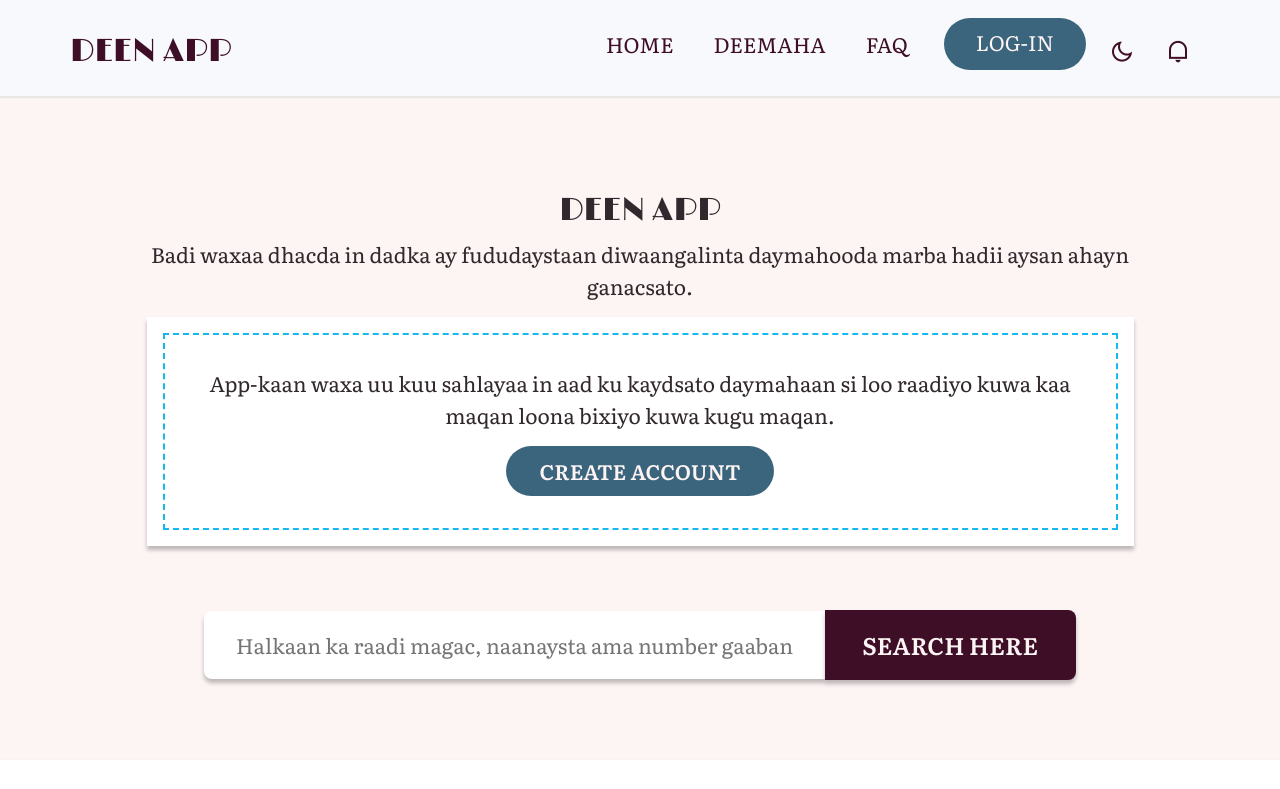
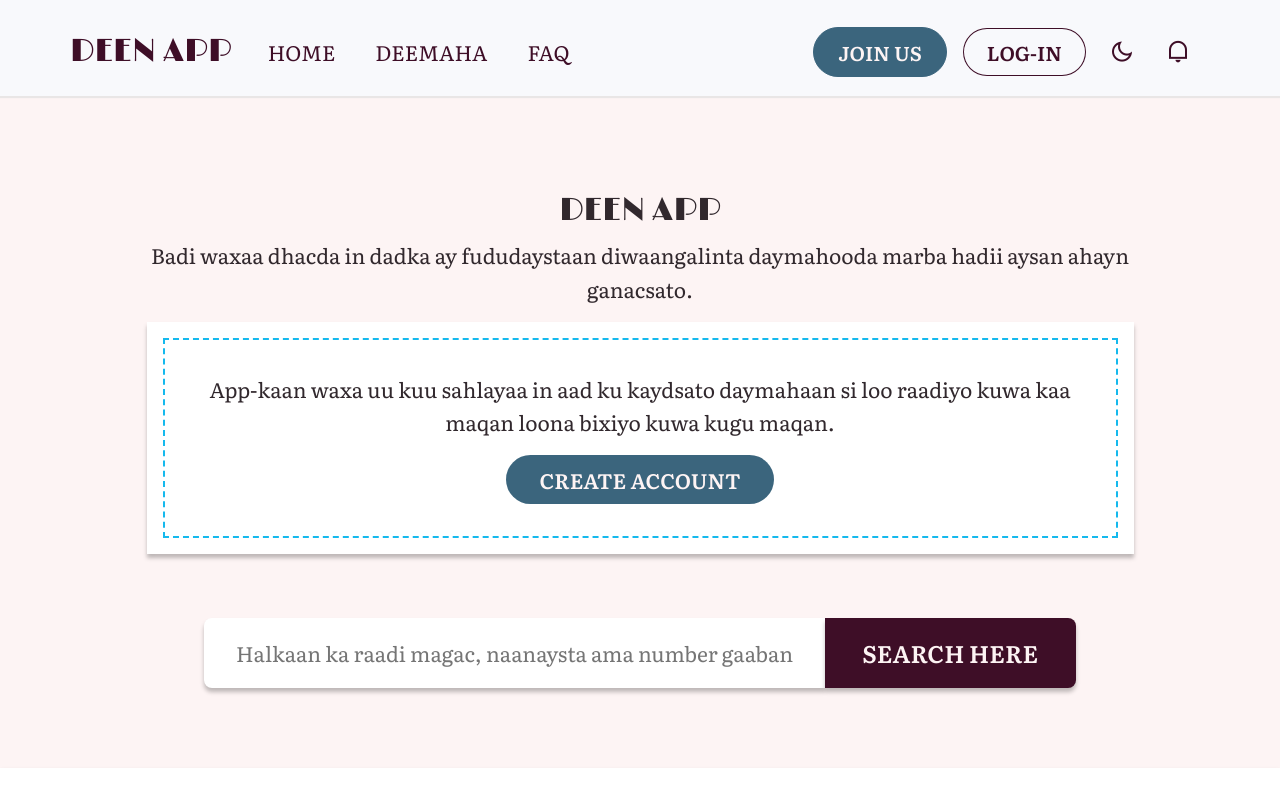
Before and after one commit to awaleH12/deen-app, a Django app: page /deen_app/ in a window 1280 px wide. Shown: the top 789 px of the page. Run offline with Django 5.2, Linux system fonts and the light colour scheme; some libraries are stand-ins or nearby versions.

Commit message:
navbar updated and added, join us button, html semetic structure updated

```diff
--- a/deenproject/deen_app/static/css/navbar.css
+++ b/deenproject/deen_app/static/css/navbar.css
@@ -1,6 +1,49 @@
 /*=============== GOOGLE FONTS ===============*/
 @import url("https://fonts.googleapis.com/css2?family=Montserrat:wght@400;600&display=swap");
 @import url('https://fonts.googleapis.com/css2?family=Limelight&family=Literata:ital,opsz,wght@0,7..72,200..900;1,7..72,200..900&display=swap');
+
+/* Minimal Reset CSS */
+* {
+  margin: 0;
+  padding: 0;
+  box-sizing: border-box;
+}
+
+html {
+  font-size: 100%; /* 1rem = 16px */
+  scroll-behavior: smooth;
+}
+
+body {
+  font-family: var(--body-font);
+  font-size: var(--normal-font-size);
+  line-height: 1.6;
+
+}
+
+img {
+  max-width: 100%;
+  height: auto;
+  display: block;
+}
+
+button, input, textarea {
+  font-family: inherit;
+  font-size: inherit;
+  border: none;
+  background: none;
+  cursor: pointer;
+}
+
+ul, ol {
+  list-style: none;
+}
+
+a {
+  text-decoration: none;
+  color: inherit;
+}
+
 /*=============== VARIABLES CSS ===============*/
 :root {
   --header-height: 3.5rem;
@@ -52,21 +95,13 @@ body.dark-mode {
 /*========== Responsive typography ==========*/
 
 
-ul {
-  list-style: none;
-
-}
-
-a {
-  text-decoration: none;
-}
 
 
 /*=============== HEADER ===============*/
 .logo_text{
   font-family: "Limelight", sans-serif;
-  font-weight: 400;
-  font-size: 32px;
+  font-weight: var(--font-regular);
+  font-size: 2rem;
   font-style: normal;
   color: var(--primary-color);
 
@@ -81,13 +116,18 @@ a {
   border-bottom: 1px solid var(--bottom-border-color);
   box-shadow: 0 1px 1px var(--bottom-border-color);
   z-index: var(--z-fixed);
+  padding: 0;
+  margin: 0;
 
 }
 
 /*=============== NAV ===============*/
 .nav{
   height: var(--header-height);
-
+  display: flex;
+  justify-content: space-between;
+  align-items: center;
+  gap: 1rem;
 }
 
 .nav__burger,
@@ -96,23 +136,72 @@ a {
   color: var(--primary-color);
 }
 .nav__data{
-  width: 100%;
-  height: 100%;
+
   display: flex;
-  justify-content: space-between;
+  gap: 1rem;
   align-items: center;
+
+
 }
 .nav__logo{
   display: inline-flex;
   align-items: center;
 
 
+
 }
+
 
 .nav__toggle{
   position: relative;
   width: 40px;
   height: 40px;
+
+
+}
+.join_us_btn{
+  display: flex;
+  justify-content: center;
+  align-items: center;
+  background-color: var(--tertiary-color);
+  color: var(--body-color);
+  padding: 0.5rem 1.5rem;
+  font-family: var(--menu-font-family);
+  font-weight: var(--font-semi-bold);
+  font-size: 1.25rem;
+  border-radius: 47px;
+  border: 1px solid var(--tertiary-color);
+  transition: background-color .3s, transform .3s;
+
+}
+.join_us_btn:hover{
+  background-color: var(--primary-color);
+  color: var(--body-color);
+
+}
+.login_bt{
+  display: flex;
+  justify-content: center;
+  align-items: center;
+
+  color: var(--primary-color);
+  padding: 0.5rem 1.5rem;
+  font-family: var(--menu-font-family);
+  font-weight: var(--font-semi-bold);
+  font-size: 1.25rem;
+  border-radius: 47px;
+  box-shadow: inset 0 0 0 1px var(--primary-color);
+  transition: background-color .3s, transform .3s;
+
+}
+.login_bt:hover{
+  background-color: var(--primary-color);
+  color: var(--body-color);
+
+}
+.nav__list{
+  padding: 0;
+  margin: 0;
 
 }
 .nav__burger,
@@ -150,6 +239,7 @@ a {
   .nav__list{
     background-color: var(--primary-color);
     /* padding-top: 1rem; */
+
   }
   .nav__toggle i{
     margin-right: 1rem;
@@ -200,32 +290,17 @@ a {
   background-color: var(--bottom-border-color); /* Line color */
   transition: width 0.45s ease; /* Smooth transition for the line */
 }
-.login_btn::after{
-  content: '';
-  position: absolute;
-  bottom: 0;
-  left: 0;
-  width: 0; /* Initially hidden */
-  height: 2px; /* Line height */
-  background-color: var(--bottom-border-color); /* Line color */
-  transition: width 0.45s ease; /* Smooth transition for the line */
-}
+
 
 .nav__link:hover::after {
   width: 100%; /* Expands the line on hover */
 }
-.login_btn:hover::after{
-  width: 100%; /* Expands the line on hover */
-}
-.login_btn:hover{
-  background-color: var(--black-color-light);
-  color: var(--white-color);
-  transform: scale(1.05);
-}
+
+
 
 .nav__link:hover {
   background-color: var(--black-color-light);
-  color: var(--white-color);
+  color: var(--primary-color);
   transform: scale(1.05); /* Slight zoom effect */
 }
 
@@ -254,7 +329,7 @@ a {
   transform: rotate(90deg);
 }
 
-.nav__dropdown {
+/* .nav__dropdown {
   position: absolute;
   top: 100%;
   left: 0;
@@ -274,7 +349,7 @@ a {
 .nav__dropdown-item:hover {
   background-color: var(--primary-color);
   color: var(--white-color);
-}
+} */
 
 .nav__link:hover .nav__dropdown {
   opacity: 1;
@@ -283,9 +358,11 @@ a {
 
 /* Dark Mode Toggle and Notification Icon */
 .nav__icons {
+
   display: flex;
   align-items: center; /* Vertically align icons */
   gap: 1rem; /* Add spacing between icons */
+
 }
 
 .nav__icon {
@@ -306,19 +383,10 @@ a {
   color: var(--tertiary-color); /* Add hover effect */
 }
 
-/* Ensure the login button aligns with the icons */
-.login_btn {
-  display: flex;
-  justify-content: center;
-  align-items: center;
-  background-color: var(--tertiary-color);
-  color: var(--body-color);
-  padding: 0.5rem 1.5rem;
-  font-family: var(--menu-font-family);
-  font-weight: var(--font-regular);
-  font-size: 1rem;
-  border-radius: 47px;
-  transition: background-color 0.3s ease, transform 0.3s ease;
+
+.nav__icon:focus {
+  outline: 2px solid var(--primary-color);
+  outline-offset: 2px;
 }
 
 .login_btn:hover {
--- a/deenproject/deen_app/templates/deen_app/home/index.html
+++ b/deenproject/deen_app/templates/deen_app/home/index.html
@@ -1,6 +1,8 @@
 {% extends "deen_app/layouts/base.html" %}
 {% load static %}
-
+{% block title %}
+Deen App - Home
+{% endblock %}
 {% block content %}
 
 <section class="section1 hero dark-mode container">
@@ -14,7 +16,7 @@
         <p>
           App-kaan waxa uu kuu sahlayaa in aad ku kaydsato daymahaan si loo raadiyo kuwa kaa maqan loona bixiyo kuwa kugu maqan.
         </p>
-        <button type="button" class="btn create_acc_btn dark-mode">CREATE ACCOUNT</button>
+        <button type="button" class="btn create_acc_btn dark-mode" aria-label="Create an account">CREATE ACCOUNT</button>
       </div>
     </div>
   </div>
@@ -25,7 +27,8 @@
     <div class=" search_main_cont container">
       <div class="search_cont container">
         <form action="#" class="form_input">
-          <input class="search_input" type="text" placeholder="Halkaan ka raadi magac, naanaysta ama number gaaban" aria-label="search here"  id="search_field">
+          <label for="search_field" class="visually-hidden">Search</label>
+<input class="search_input" type="text" placeholder="Halkaan ka raadi magac, naanaysta ama number gaaban" aria-label="Search here" id="search_field">
           <input class="btn search_btn" type="submit" value="SEARCH HERE" id="search_btn">
         </form>
 
@@ -38,17 +41,17 @@
   <div class="deemaha_main_cont container">
 
 
-    <div class="filter_section">
+    <aside class="filter_section">
       <div class="filter_title_sect">
-        <h1>Filters</h1>
+        <p class="filters_title">Filters</p>
         <hr>
       </div>
       <!-- contries section -->
        <div class="country_city">
           <label for="country" class="country">Country</label>
-          <input type="text" id="country" class="form-control" placeholder="Search by Country" aria-describedby="countrysection">
+          <input type="text" id="country" class="form-control" placeholder="Search by Country">
           <label for="city" class="form-label">City</label>
-          <input type="text" id="city" class="form-control" placeholder="Search by City"  aria-describedby="citysection">
+          <input type="text" id="city" class="form-control" placeholder="Search by City">
           <hr>
        </div>
        <div class="range_cont">
@@ -59,7 +62,7 @@
           <hr>
        </div>
        <div class="search_by_filter">
-          <h1>Search By:</h1>
+          <p class="filter_seach_area">Search By:</p>
           <div class="form-check">
             <input class="form-check-input" type="checkbox" value="" id="search_by_ka_maqan">
             <label class="form-check-label" for="fsearch_by_ka_maqan">
@@ -94,30 +97,30 @@
        </div>
 
 
-    </div>
+    </aside>
     <div class="main_content_cont">
       <div class="ad_section">
         <div class="ads_info">
-          <div class="ads_title"><h1>Deen App</h1></div>
+            <div class="ads_title"><span class="ads_text">Deen App</span></div>
           <div class="ads_description"><p>Your Advertising Partner</p></div>
           <div class="ads_btn"><button type="button" class="btn" id="ads_call_btn">ADVERTISE HERE</button></div>
 
         </div>
         <div class="ads_image">
-            <img src="{% static 'img/ads_img.jpg' %}" alt="ads_image">
+            <img src="{% static 'img/ads_img.jpg' %}" alt="Advertisement image for Deen App">
         </div>
       </div>
 
       <div class="stats_section">
         <div class="stats_title">
-          <h1>WEBSITE</h1>
-          <h3>STATICS</h3>
+          <p>WEBSITE</p>
+          <p>STATICS</p>
         </div>
         <div class="stats_data">
           <div class="users_data">
             <p>TOTAL USERS</p>
            <div class="icon_text_bottom">
-            <i class="ri-group-line"></i>
+            <i class="ri-group-line" aria-hidden="true"></i>
             $1,250,771
            </div>
           </div>
@@ -151,8 +154,8 @@
               </div>
             </div>
             <div class="pay_donate_btn" id="pay_donate_btn">
-              <button type="button" class="btn pay" id="pay_dayn">Pay Dayn</button>
-              <button type="button" class="btn donate" id="donate">Donate</button>
+              <button type="button" class="btn pay" id="pay_dayn" aria-label="Pay your debt">Pay Dayn</button>
+              <button type="button" class="btn donate" id="donate" aria-label="Donate to support">Donate</button>
             </div>
           </div>
           <table class="table table-responsive table-striped table-hover">
@@ -237,13 +240,13 @@
 </section>
 <section class="faq_section">
   <div class="faq container">
-    <h1>FAQ</h1>
+    <h2>FAQ</h2>
     <div class="accordion accordion-flush" id="accordionFlushExample">
       <div class="accordion-item">
         <h2 class="accordion-header">
           <button class="accordion-button collapsed" type="button" data-bs-toggle="collapse" data-bs-target="#flush-collapseOne" aria-expanded="false" aria-controls="flush-collapseOne">
-            Qof Kasta ma isticmaali karaa Deen App? #1
-          </button>
+  Qof Kasta ma isticmaali karaa Deen App? #1
+</button>
         </h2>
         <div id="flush-collapseOne" class="accordion-collapse collapse" data-bs-parent="#accordionFlushExample">
           <div class="accordion-body">Placeholder content for this accordion, which is intended to demonstrate the <code>.accordion-flush</code> class. This is the first item's accordion body.</div>
@@ -272,6 +275,7 @@
     </div>
   </div>
 </section>
+
 {% endblock %}
 
 <!-- index.js -->
--- a/deenproject/deen_app/templates/deen_app/includes/navbarmenu.html
+++ b/deenproject/deen_app/templates/deen_app/includes/navbarmenu.html
@@ -6,28 +6,32 @@
          <a href="{% url 'deen_app:home' %}" class="nav__logo logo_text" aria-label="Deen App Home">
             DEEN APP
          </a>
-         <div class="nav__toggle" id="nav-toggle">
-            <i class="ri-menu-line nav__burger" id="nav_burger" aria-label="Open Menu"></i>
-            <i class="ri-close-line nav__close" id="nav_close" aria-label="Close Menu"></i>
+         <div class="nav__menu" id="nav-menu">
+            <ul class="nav__list">
+               <li><a href="{% url 'deen_app:home' %}" class="nav__link" aria-label="Home">HOME</a></li>
+               <li><a href="{% url 'deen_app:home' %}" class="nav__link" aria-label="Deemaha">DEEMAHA</a></li>
+               <li><a href="#" class="nav__link" aria-label="FAQ">FAQ</a></li>
+
+            </ul>
          </div>
+
       </div>
       <!--=============== NAV MENU ===============-->
-      <div class="nav__menu" id="nav-menu">
-         <ul class="nav__list">
-            <li><a href="{% url 'deen_app:home' %}" class="nav__link" aria-label="Home">HOME</a></li>
-            <li><a href="{% url 'deen_app:home' %}" class="nav__link" aria-label="Deemaha">DEEMAHA</a></li>
-            <li><a href="#" class="nav__link" aria-label="FAQ">FAQ</a></li>
-            <li><a href="{% url 'deen_app:dashboard' %}" class="login_btn" id="login-id" aria-label="Log In">LOG-IN</a></li>
-         </ul>
-      </div>
+
       <!--=============== ICONS ===============-->
       <div class="nav__icons">
+         <a href="{% url 'deen_app:dashboard' %}" class="join_us_btn" id="login-id" aria-label="Log In">JOIN US</a>
+         <a href="{% url 'deen_app:dashboard' %}" class="login_bt" id="login-id" aria-label="Log In">LOG-IN</a>
          <button class="nav__icon" id="dark-mode-toggle" aria-label="Toggle Dark Mode">
             <i class="ri-moon-line" id="dark-mode-icon"></i>
          </button>
          <button class="nav__icon" aria-label="Notifications">
             <i class="ri-notification-line"></i>
          </button>
+         <div class="nav__toggle" id="nav-toggle">
+            <i class="ri-menu-line nav__burger" id="nav_burger" aria-label="Open Menu"></i>
+            <i class="ri-close-line nav__close" id="nav_close" aria-label="Close Menu"></i>
+         </div>
       </div>
    </nav>
 </header>
--- a/deenproject/deen_app/templates/deen_app/layouts/base.html
+++ b/deenproject/deen_app/templates/deen_app/layouts/base.html
@@ -1,10 +1,10 @@
 {% load static %}
-<!doctype html>
-<html lang="en">
+<!doctype html >
+<html lang="en" >
   <head>
     <meta charset="utf-8">
     <meta name="viewport" content="width=device-width, initial-scale=1">
-    <title>{{ title }}</title>
+    <title>{% block title %}Deen App{% endblock %}</title>
     <!-- Bootstrap CSS -->
     <link href="https://cdn.jsdelivr.net/npm/bootstrap@5.3.3/dist/css/bootstrap.min.css" rel="stylesheet" integrity="sha384-QWTKZyjpPEjISv5WaRU9OFeRpok6YctnYmDr5pNlyT2bRjXh0JMhjY6hW+ALEwIH" crossorigin="anonymous">
     <!-- Custom CSS -->
```
Also changed, not shown: 1 other file.
